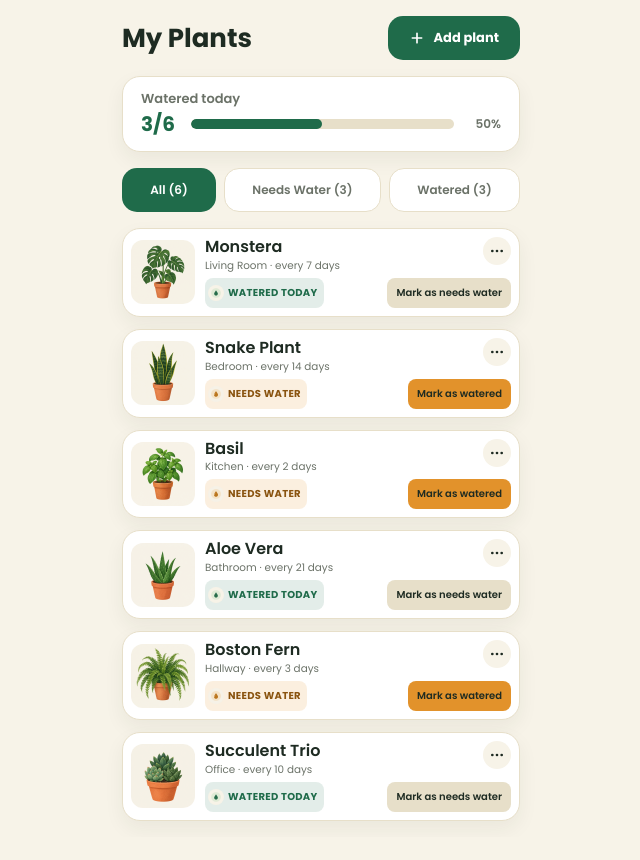
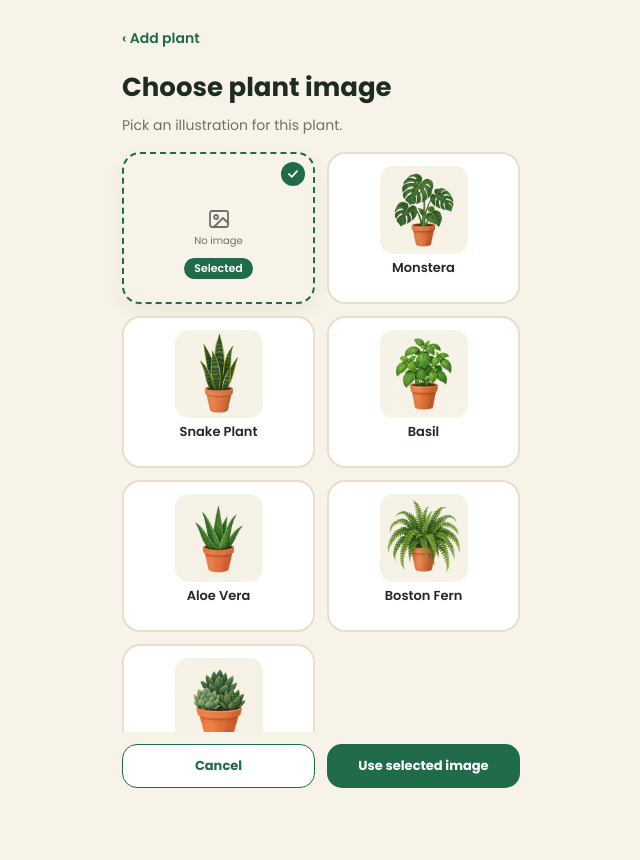
Before and after one commit to AssadAlmughrabi/leaflet-react, a React (Vite) app: page /add/image in a window 1280 px wide. Before the commit this address led to /. Shown: the top 860 px of the page, without its empty margins (319-959 px from the left). Before the commit the page ends 837 px from the top, so only its background shows below. Built offline with nearby package versions, Linux system fonts and the light colour scheme.

Commit message:
choose image

```diff
--- a/src/App.tsx
+++ b/src/App.tsx
@@ -7,8 +7,8 @@ function App() {
   return (
     <Routes>
       <Route path="/" element={<HomePage />} />
-      <Route path="/add" element={<AddPlantPage />} />
-      <Route path="/edit/:id" element={<EditPlantPage />} />
+      <Route path="/add/*" element={<AddPlantPage />} />
+      <Route path="/edit/:id/*" element={<EditPlantPage />} />
       <Route path="*" element={<Navigate to="/" replace />} />
     </Routes>
   )
--- /dev/null
+++ b/src/components/ImagePicker/ImagePicker.css
@@ -0,0 +1,123 @@
+.image-picker {
+  display: flex;
+  flex-direction: column;
+  gap: 0.5rem;
+}
+
+.image-picker .back-link {
+  padding: 0;
+  border: 0;
+  background: none;
+  font-family: inherit;
+  cursor: pointer;
+}
+
+.image-picker-subtitle {
+  margin: 0 0 0.5rem;
+  font-size: 0.875rem;
+  color: var(--slate);
+}
+
+.image-picker-grid {
+  display: flex;
+  flex-wrap: wrap;
+  gap: 0.75rem;
+  margin: 0;
+  padding: 0;
+  list-style: none;
+}
+
+.image-picker-item {
+  width: calc(50% - 0.375rem);
+}
+
+.image-picker-tile {
+  position: relative;
+  display: flex;
+  flex-direction: column;
+  align-items: center;
+  gap: 0.25rem;
+  width: 100%;
+  min-height: 9.5rem;
+  padding: 0.75rem 0.5rem;
+  border: 2px solid var(--border);
+  border-radius: var(--radius-card);
+  background: var(--card);
+  color: var(--ink);
+  font-family: inherit;
+  cursor: pointer;
+}
+
+.image-picker-tile:hover {
+  border-color: var(--forest);
+}
+
+.image-picker-tile.selected {
+  border-color: var(--forest);
+  box-shadow: var(--shadow-card);
+}
+
+.image-picker-image {
+  width: 5.5rem;
+  height: 5.5rem;
+  background: transparent;
+}
+
+.image-picker-item:first-child .image-picker-tile {
+  justify-content: center;
+  border-style: dashed;
+  background: var(--cream);
+}
+
+.image-picker-item:first-child .image-picker-image {
+  border: 0;
+}
+
+.image-picker-label {
+  font-size: 0.8125rem;
+  font-weight: 600;
+}
+
+.image-picker-selected {
+  position: absolute;
+  top: 6.5rem;
+  padding: 0.125rem 0.625rem;
+  border-radius: 999px;
+  background: var(--forest);
+  color: #fff;
+  font-size: 0.6875rem;
+  font-weight: 600;
+}
+
+.image-picker-check {
+  position: absolute;
+  top: 0.5rem;
+  right: 0.5rem;
+  display: flex;
+  align-items: center;
+  justify-content: center;
+  width: 1.5rem;
+  height: 1.5rem;
+  border-radius: 50%;
+  background: var(--forest);
+}
+
+.image-picker-actions {
+  position: sticky;
+  bottom: 0;
+  display: flex;
+  gap: 0.75rem;
+  margin-top: 0.5rem;
+  padding: 0.75rem 0;
+  background: var(--cream);
+}
+
+.image-picker-actions .btn {
+  flex: 1;
+  padding: 0 0.5rem;
+  white-space: nowrap;
+}
+
+.image-picker .title:focus {
+  outline: none;
+}
--- /dev/null
+++ b/src/components/ImagePicker/ImagePicker.tsx
@@ -0,0 +1,72 @@
+import { useEffect, useRef, useState } from 'react'
+import checkIcon from '@/assets/icons/check.svg'
+import { Button } from '@/components/Button/Button'
+import { PlantImage } from '@/components/PlantImage/PlantImage'
+import { plantImages } from '@/data/plantImages'
+import type { ImageKey } from '@/interfaces/plant'
+import './ImagePicker.css'
+
+const OPTIONS: (ImageKey | null)[] = [null, ...(Object.keys(plantImages) as ImageKey[])]
+
+interface ImagePickerProps {
+  value: ImageKey | null
+  backLabel: string
+  onSelect: (imageKey: ImageKey | null) => void
+  onCancel: () => void
+}
+
+export function ImagePicker({ value, backLabel, onSelect, onCancel }: ImagePickerProps) {
+  const [draft, setDraft] = useState<ImageKey | null>(value)
+  const titleRef = useRef<HTMLHeadingElement>(null)
+
+  useEffect(() => {
+    titleRef.current?.focus()
+  }, [])
+
+  return (
+    <div className="image-picker">
+      <button type="button" className="back-link" onClick={onCancel}>
+        ‹ {backLabel}
+      </button>
+      <h1 ref={titleRef} className="title" tabIndex={-1}>
+        Choose plant image
+      </h1>
+      <p className="image-picker-subtitle">Pick an illustration for this plant.</p>
+
+      <ul className="image-picker-grid">
+        {OPTIONS.map((option) => {
+          const selected = option === draft
+          const label = option ? plantImages[option].label : 'No image'
+
+          return (
+            <li key={option ?? 'none'} className="image-picker-item">
+              <button
+                type="button"
+                className={selected ? 'image-picker-tile selected' : 'image-picker-tile'}
+                aria-pressed={selected}
+                aria-label={label}
+                onClick={() => setDraft(option)}
+              >
+                {selected && (
+                  <span className="image-picker-check">
+                    <img src={checkIcon} alt="" width="14" height="14" />
+                  </span>
+                )}
+                <PlantImage imageKey={option} className="image-picker-image" />
+                {selected && <span className="image-picker-selected">Selected</span>}
+                {option && <span className="image-picker-label">{label}</span>}
+              </button>
+            </li>
+          )
+        })}
+      </ul>
+
+      <div className="image-picker-actions">
+        <Button variant="secondary" onClick={onCancel}>
+          Cancel
+        </Button>
+        <Button onClick={() => onSelect(draft)}>Use selected image</Button>
+      </div>
+    </div>
+  )
+}
--- a/src/components/PlantForm/PlantForm.tsx
+++ b/src/components/PlantForm/PlantForm.tsx
@@ -12,19 +12,27 @@ const MIN_DAYS = 1
 const MAX_DAYS = 365
 
 interface PlantFormProps {
-  initialValues: PlantInput
+  values: PlantInput
+  onChange: (values: PlantInput) => void
+  onChooseImage: () => void
   submitLabel: string
   onSubmit: (values: PlantInput) => void
   onCancel: () => void
 }
 
-export function PlantForm({ initialValues, submitLabel, onSubmit, onCancel }: PlantFormProps) {
-  const [values, setValues] = useState<PlantInput>(initialValues)
+export function PlantForm({
+  values,
+  onChange,
+  onChooseImage,
+  submitLabel,
+  onSubmit,
+  onCancel,
+}: PlantFormProps) {
   const [nameError, setNameError] = useState('')
   const [frequencyError, setFrequencyError] = useState('')
 
   function update<K extends keyof PlantInput>(key: K, value: PlantInput[K]) {
-    setValues((prev) => ({ ...prev, [key]: value }))
+    onChange({ ...values, [key]: value })
   }
 
   function changeFrequency(days: number) {
@@ -55,7 +63,7 @@ export function PlantForm({ initialValues, submitLabel, onSubmit, onCancel }: Pl
           <div className="plant-form-image">
             <PlantImage imageKey={values.imageKey} className="plant-form-preview" />
             <div className="plant-form-image-actions">
-              <Button variant="secondary" className="plant-form-image-button" onClick={() => {}}>
+              <Button variant="secondary" className="plant-form-image-button" onClick={onChooseImage}>
                 <img src={imageIcon} alt="" width="20" height="20" />
                 {values.imageKey ? 'Change plant image' : 'Choose plant image'}
               </Button>
--- a/src/index.css
+++ b/src/index.css
@@ -40,3 +40,18 @@ body {
   font-weight: 700;
   margin: 0;
 }
+
+.back-link {
+  display: inline-flex;
+  align-items: center;
+  align-self: flex-start;
+  min-height: 2.75rem;
+  color: var(--forest);
+  font-size: 0.875rem;
+  font-weight: 600;
+  text-decoration: none;
+}
+
+.back-link:hover {
+  text-decoration: underline;
+}
--- a/src/pages/AddPlantPage/AddPlantPage.css
+++ b/src/pages/AddPlantPage/AddPlantPage.css
@@ -3,18 +3,3 @@
   flex-direction: column;
   gap: 0.75rem;
 }
-
-.back-link {
-  display: inline-flex;
-  align-items: center;
-  align-self: flex-start;
-  min-height: 2.75rem;
-  color: var(--forest);
-  font-size: 0.875rem;
-  font-weight: 600;
-  text-decoration: none;
-}
-
-.back-link:hover {
-  text-decoration: underline;
-}
--- a/src/pages/AddPlantPage/AddPlantPage.tsx
+++ b/src/pages/AddPlantPage/AddPlantPage.tsx
@@ -1,7 +1,9 @@
-import { Link, useNavigate } from 'react-router-dom'
+import { useState } from 'react'
+import { Link, Navigate, Route, Routes, useLocation, useNavigate } from 'react-router-dom'
+import { ImagePicker } from '@/components/ImagePicker/ImagePicker'
 import { PlantForm } from '@/components/PlantForm/PlantForm'
 import { usePlants } from '@/hooks/usePlants'
-import type { PlantInput } from '@/interfaces/plant'
+import type { ImageKey, PlantInput } from '@/interfaces/plant'
 import './AddPlantPage.css'
 
 const EMPTY_PLANT: PlantInput = {
@@ -14,25 +16,61 @@ const EMPTY_PLANT: PlantInput = {
 
 export function AddPlantPage() {
   const navigate = useNavigate()
+  const location = useLocation()
   const { addPlant } = usePlants()
+  const [values, setValues] = useState<PlantInput>(EMPTY_PLANT)
 
-  function handleSubmit(values: PlantInput) {
-    addPlant(values)
+  function handleSubmit(plant: PlantInput) {
+    addPlant(plant)
     navigate('/')
+  }
+
+  function backToForm() {
+    // came from the form → real "back"; opened /add/image directly → replace with /add
+    if (location.key !== 'default') navigate(-1)
+    else navigate('/add', { replace: true })
+  }
+
+  function handleSelectImage(imageKey: ImageKey | null) {
+    setValues((prev) => ({ ...prev, imageKey }))
+    backToForm()
   }
 
   return (
     <main className="screen add-plant">
+      <Routes>
+        <Route
+          index
+          element={
+            <>
               <Link to="/" className="back-link">
                 ‹ My Plants
               </Link>
               <h1 className="title">Add plant</h1>
               <PlantForm
-        initialValues={EMPTY_PLANT}
+                values={values}
+                onChange={setValues}
+                onChooseImage={() => navigate('/add/image')}
                 submitLabel="Save plant"
                 onSubmit={handleSubmit}
                 onCancel={() => navigate('/')}
               />
+            </>
+          }
+        />
+        <Route
+          path="image"
+          element={
+            <ImagePicker
+              value={values.imageKey}
+              backLabel="Add plant"
+              onSelect={handleSelectImage}
+              onCancel={backToForm}
+            />
+          }
+        />
+        <Route path="*" element={<Navigate to="/add" replace />} />
+      </Routes>
     </main>
   )
 }
```
Also changed, not shown: src/assets/icons/check.svg (added). Lines whose indentation alone changed are shown as unchanged.
